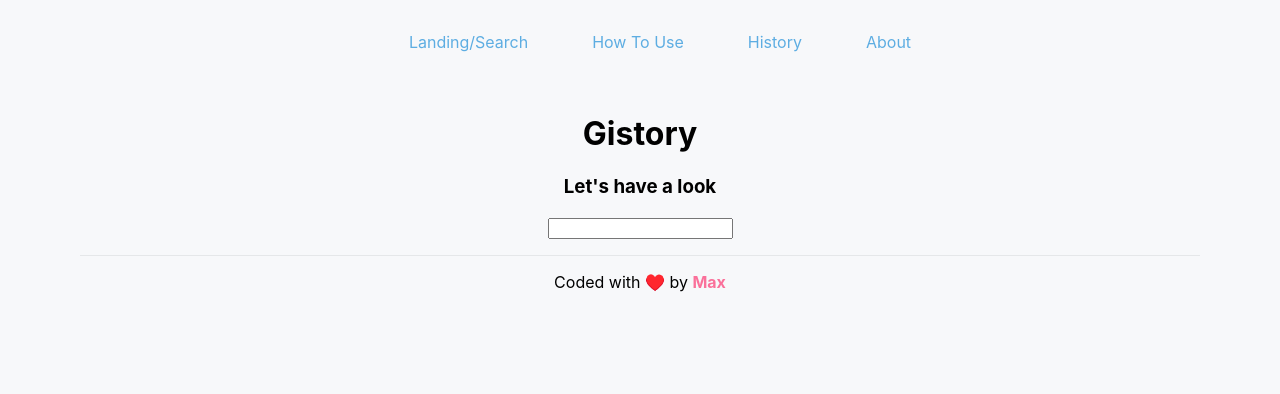
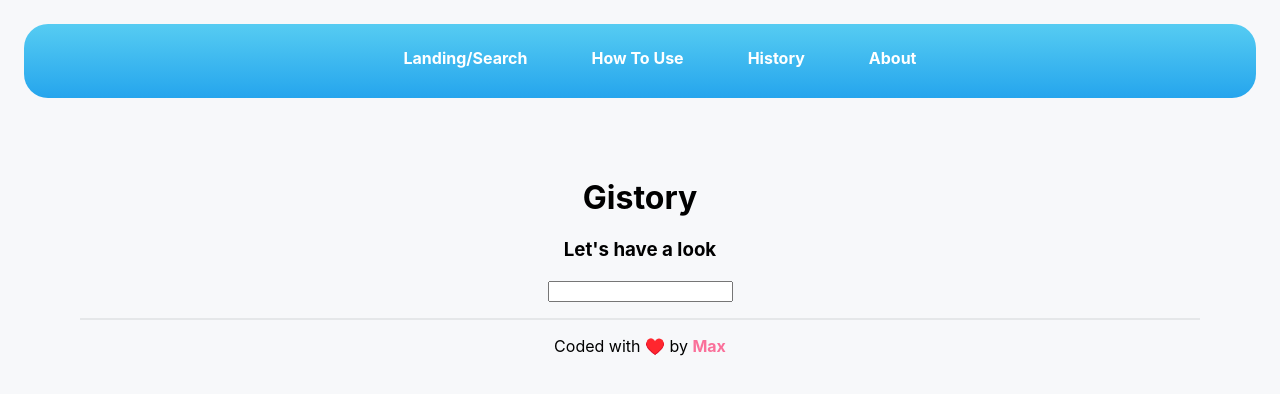
Before and after one commit to Bluuax/gistory, a React (Create React App) app: page / in a window 1280 px wide. Shown: the top 394 px of the page. Built offline with nearby package versions, Linux system fonts and the light colour scheme.

Commit message:
Update Header.css

```diff
--- a/src/Header.css
+++ b/src/Header.css
@@ -1,5 +1,9 @@
 .Header {
-  padding: 1em;
+  padding: 0.5rem 0.5rem 0.3rem 0.5rem;
+
+  margin: 1.5rem 1.5rem 5rem 1.5rem;
+  background: linear-gradient(#56ccf2, #25a5ed);
+  border-radius: 1.5em;
 }
 
 .Header-container {
@@ -14,8 +18,9 @@
 }
 
 .Header-link {
-  color: #5DADE2;
+  color: white;
   font-size: 1rem;
+  font-weight: bold;
 }
 
 .Header-element > .Header-link::after {
```
